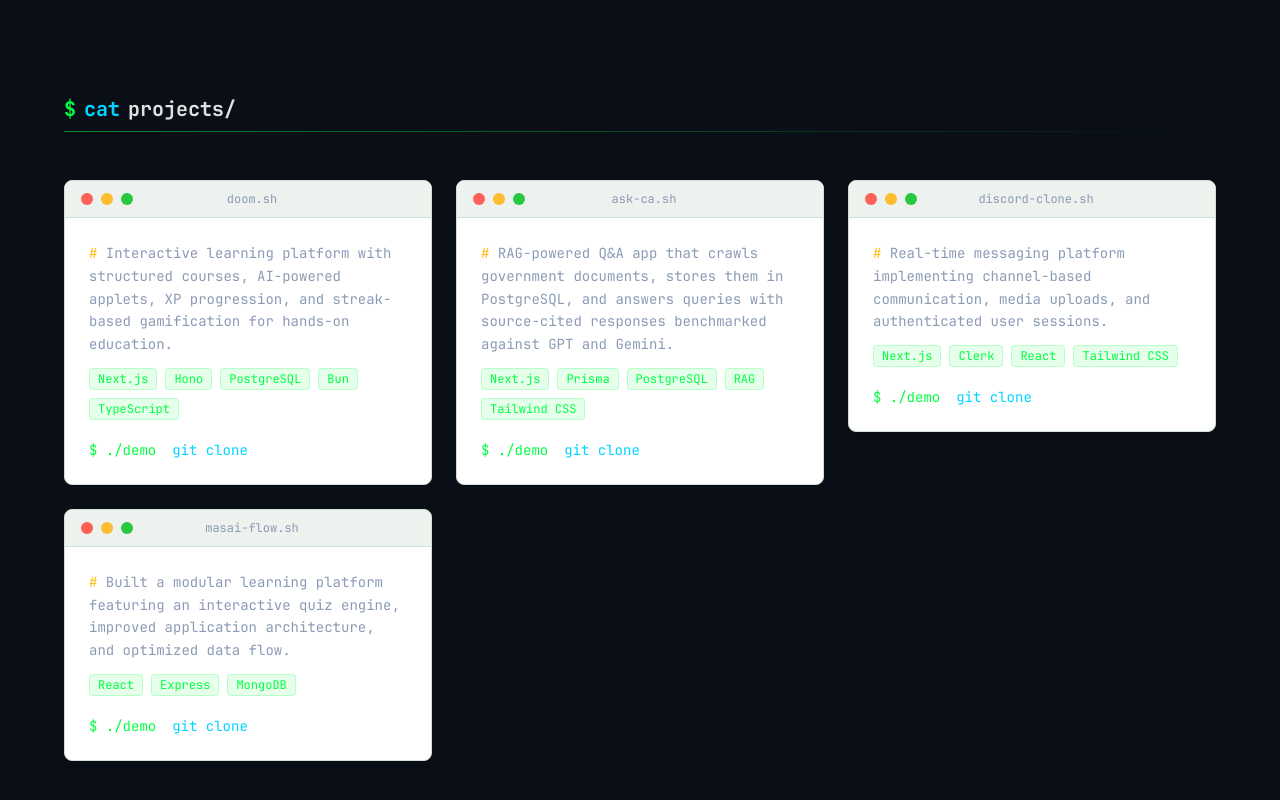
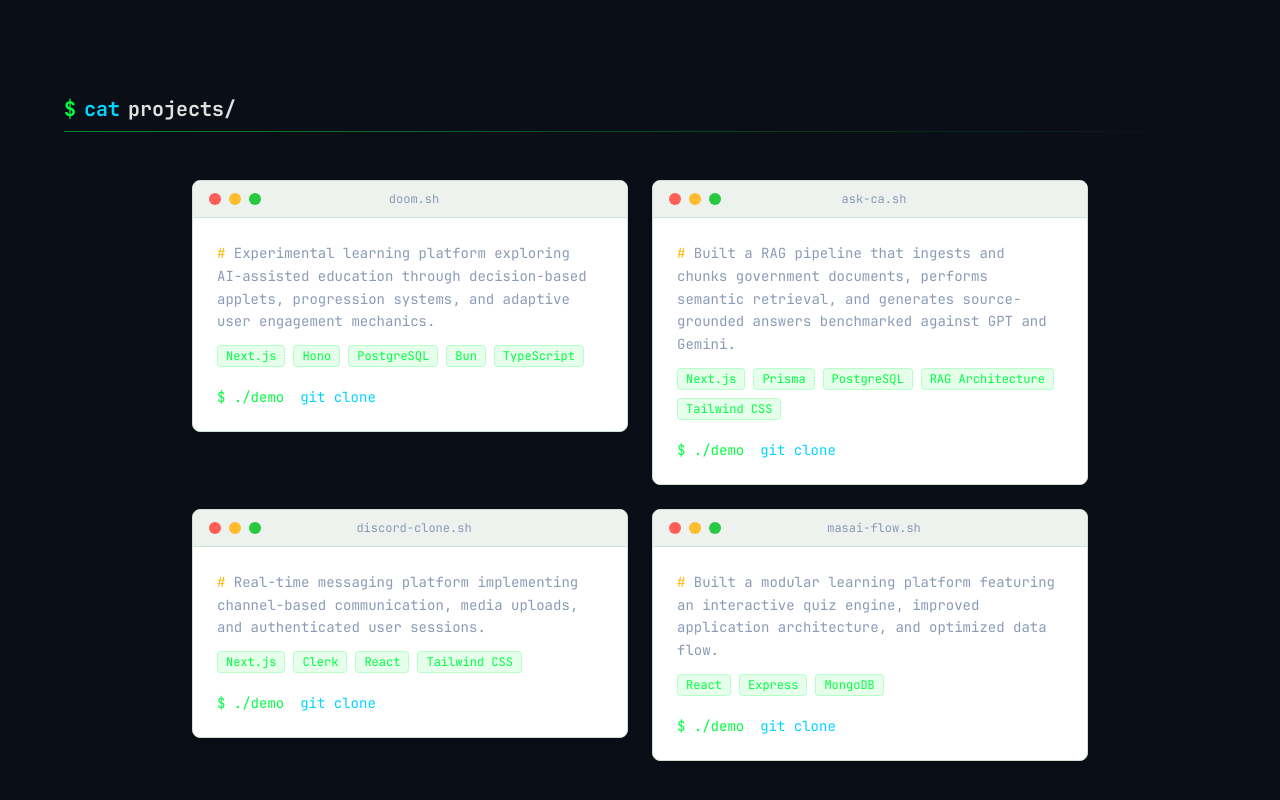
Before and after one commit to karankotai/karankotai.github.io, a Vue app: page / in a window 1280 px wide. Shown: the part 2945-3745 px from the top of the page. Built offline with nearby package versions, Linux system fonts and the light colour scheme.

Commit message:
projects updated

```diff
--- a/src/components/sections/ProjectsSection.vue
+++ b/src/components/sections/ProjectsSection.vue
@@ -15,7 +15,7 @@ import { projects } from '@/data/projects'
         <SectionHeading command="projects/" />
       </div>
 
-      <div class="grid grid-cols-1 md:grid-cols-2 lg:grid-cols-3 gap-6">
+      <div class="grid grid-cols-1 md:grid-cols-2 gap-6 max-w-4xl mx-auto">
         <div
           v-for="(project, index) in projects"
           :key="project.title"
--- a/src/data/projects.ts
+++ b/src/data/projects.ts
@@ -3,15 +3,15 @@ import type { Project } from '@/types'
 export const projects: Project[] = [
   {
     title: 'Doom',
-    description: 'Interactive learning platform with structured courses, AI-powered applets, XP progression, and streak-based gamification for hands-on education.',
+    description: 'Experimental learning platform exploring AI-assisted education through decision-based applets, progression systems, and adaptive user engagement mechanics.',
     tech: ['Next.js', 'Hono', 'PostgreSQL', 'Bun', 'TypeScript'],
     live: 'https://doom-frontend.vercel.app/',
     repo: 'https://github.com/karankotai/doom',
   },
   {
     title: 'Ask-CA',
-    description: 'RAG-powered Q&A app that crawls government documents, stores them in PostgreSQL, and answers queries with source-cited responses benchmarked against GPT and Gemini.',
-    tech: ['Next.js', 'Prisma', 'PostgreSQL', 'RAG', 'Tailwind CSS'],
+    description: 'Built a RAG pipeline that ingests and chunks government documents, performs semantic retrieval, and generates source-grounded answers benchmarked against GPT and Gemini.',
+    tech: ['Next.js', 'Prisma', 'PostgreSQL', 'RAG Architecture', 'Tailwind CSS'],
     live: 'https://ask-ca.vercel.app/',
     repo: 'https://github.com/karankotai/ask-ca',
   },
```
